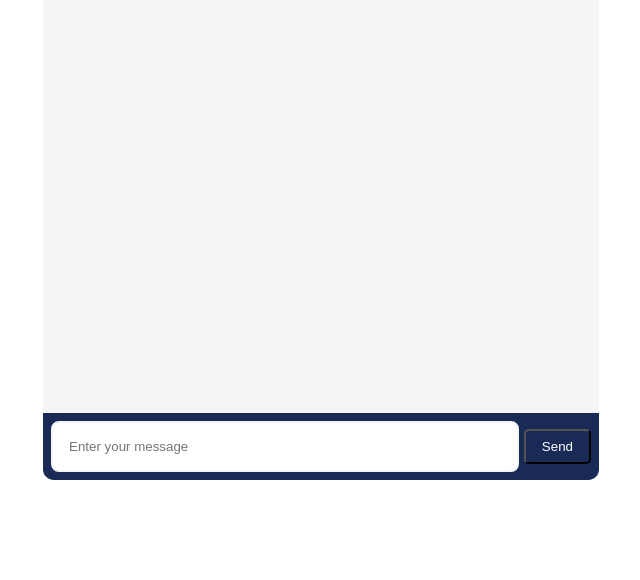
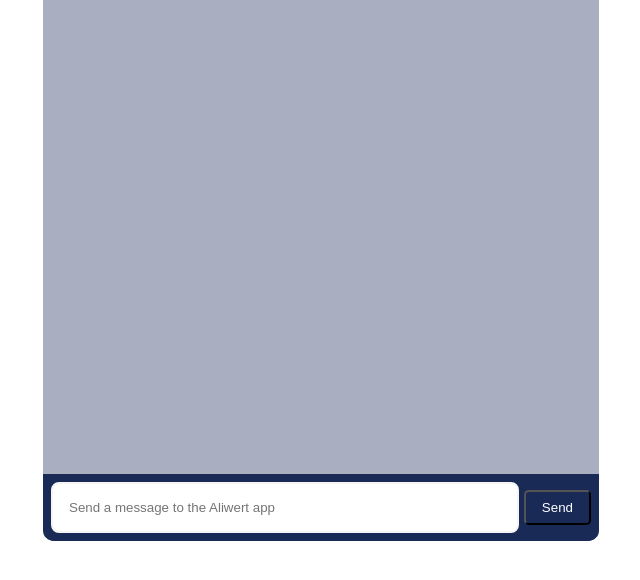
Before and after one commit to aliwert/chatbot, a website built with Vite: page frontend/index.html in a window 1280 px wide. Shown: the part 154-734 px from the top of the page, without its empty margins (319-959 px from the left). Built offline with nearby package versions, Linux system fonts and the light colour scheme; files whose address does not match are found by name; a web font is replaced by a local one.

Commit message:
feat: events

```diff
--- a/frontend/index.html
+++ b/frontend/index.html
@@ -12,7 +12,11 @@
       <div class="title">ChatBot</div>
       <div class="body" id="body"></div>
       <div class="footer">
-        <input type="text" id="user-input" placeholder="Enter your message" />
+        <input
+          type="text"
+          id="user-input"
+          placeholder="Send a message to the Aliwert app"
+        />
         <button id="send">Send</button>
       </div>
     </div>
--- a/frontend/src/style.css
+++ b/frontend/src/style.css
@@ -13,12 +13,12 @@ body {
 }
 .container {
   max-width: 35rem;
-  margin: 1.2rem auto;
+  margin: 5rem auto;
   border: 2px solid white;
   border-radius: 0.8rem;
   overflow: hidden;
   box-shadow: 0 0.5rem 1rem (0, 0, 0, 0.1);
-  background-color: whitesmoke;
+  background-color: #192a565f;
 }
 .title {
   background-color: #192a56;
```
Also changed, not shown: frontend/src/main.ts (+10 -0 lines).
